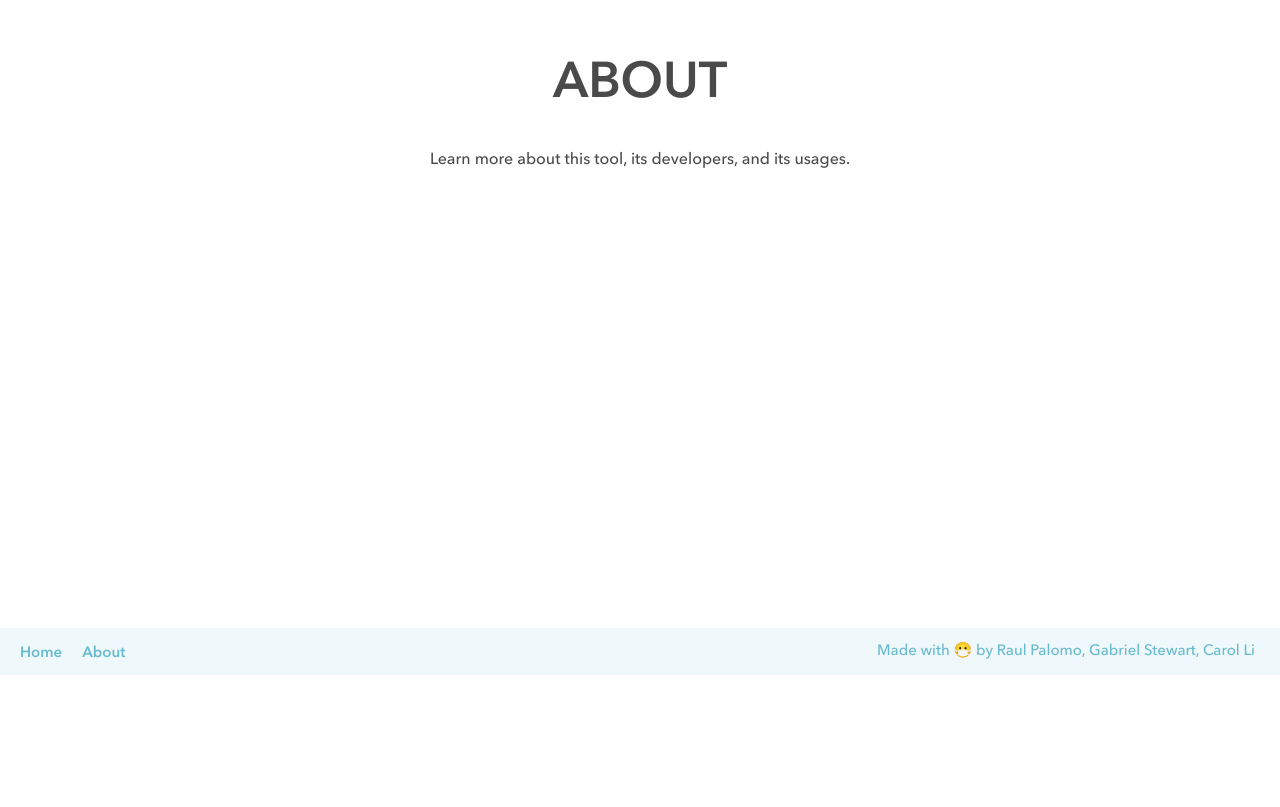
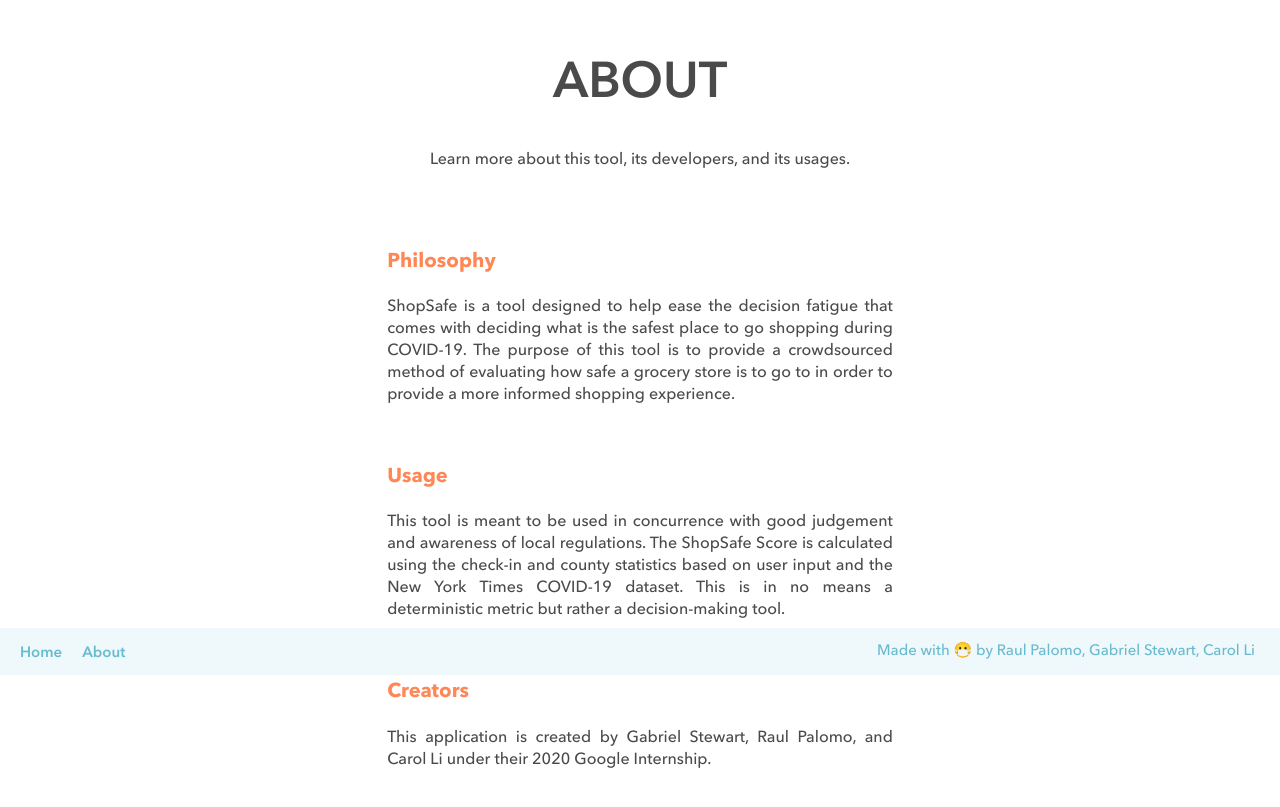
Before and after one commit to googleinterns/step32-2020, an Angular app in the folder shopsafe-frontend/: page /about in a window 1280 px wide. Shown: the part 125-932 px from the top of the page. Before the commit the page ends 800 px from the top, so only its background shows below. Built offline with nearby package versions, Linux system fonts and the light colour scheme.

Commit message:
Add about page text and description

```diff
--- a/shopsafe-frontend/src/app/components/about/about.component.css
+++ b/shopsafe-frontend/src/app/components/about/about.component.css
@@ -2,3 +2,15 @@
     padding-bottom: 20px;
     text-align: center;
 }
+
+#about .box p {
+    text-align: justify;
+}
+
+#about .box p:hover {
+    color: rgb(255, 135, 86, 0.7);
+}
+
+#about .section {
+    padding-top: 20px;
+}
--- a/shopsafe-frontend/src/app/components/about/about.component.html
+++ b/shopsafe-frontend/src/app/components/about/about.component.html
@@ -4,6 +4,37 @@
             <h1>ABOUT</h1>
             <p>Learn more about this tool, its developers, and its usages.</p>
         </div>
+        <div class="section">
+            <h2>Philosophy</h2>
+            <div class="box">
+                <p>
+                    ShopSafe is a tool designed to help ease the decision fatigue that comes with
+                    deciding what is the safest place to go shopping during COVID-19. The purpose
+                    of this tool is to provide a crowdsourced method of evaluating how safe a
+                    grocery store is to go to in order to provide a more informed shopping experience.
+                </p>
+            </div>
+        </div>
+        <div class="section">
+            <h2>Usage</h2>
+            <div class="box">
+                <p>
+                    This tool is meant to be used in concurrence with good judgement and awareness
+                    of local regulations. The ShopSafe Score is calculated using the check-in and
+                    county statistics based on user input and the New York Times COVID-19 dataset.
+                    This is in no means a deterministic metric but rather a decision-making tool.
+                </p>
+            </div>
+        </div>
+        <div class="section">
+            <h2>Creators</h2>
+            <div class="box">
+                <p>
+                    This application is created by Gabriel Stewart, Raul Palomo, and Carol Li under
+                    their 2020 Google Internship.
+                </p>
+            </div>
+        </div>
 
     </div>
 </div>
--- a/shopsafe-frontend/src/app/components/check-in-modal/check-in-modal.component.css
+++ b/shopsafe-frontend/src/app/components/check-in-modal/check-in-modal.component.css
@@ -44,3 +44,7 @@
 #check-in-modal #submit-check-in-button:hover {
     background: rgba(104, 187, 207, 0.3);
 }
+
+#check-in-modal .tooltip {
+    font-size: 13px !important;
+}
--- a/shopsafe-frontend/src/app/components/check-in-modal/check-in-modal.component.html
+++ b/shopsafe-frontend/src/app/components/check-in-modal/check-in-modal.component.html
@@ -43,7 +43,9 @@
                 <a
                 matTooltip="How clean is the store overall? Are the shared carts,
                             baskets, and surfaces sanitized? 1 indicates poor hygiene
-                            (bad) and 10 indicates good hygiene (good).">
+                            (bad) and 10 indicates good hygiene (good)."
+                matTooltipClass="tooltip"
+                >
                     <i class="far fa-question-circle"></i>
                 </a>
             </h2>
```
